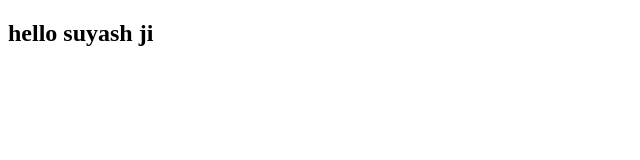
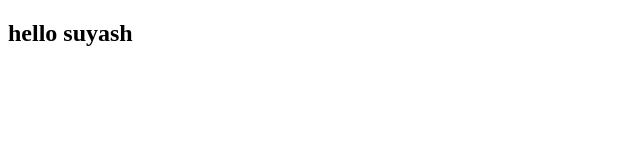
Before and after one commit to Yashavendra/tutorial, a plain HTML site: page index.html in a window 1280 px wide. Shown: the full height of the page, 0-640 px from the left. Drawn offline with Linux system fonts and the light colour scheme.

Commit message:
Update index.html

```diff
--- a/index.html
+++ b/index.html
@@ -6,6 +6,6 @@
     <title>Document</title>
 </head>
 <body>
-    <h2>hello suyash ji</h2>
+    <h2>hello suyash</h2>
 </body>
 </html>
```
